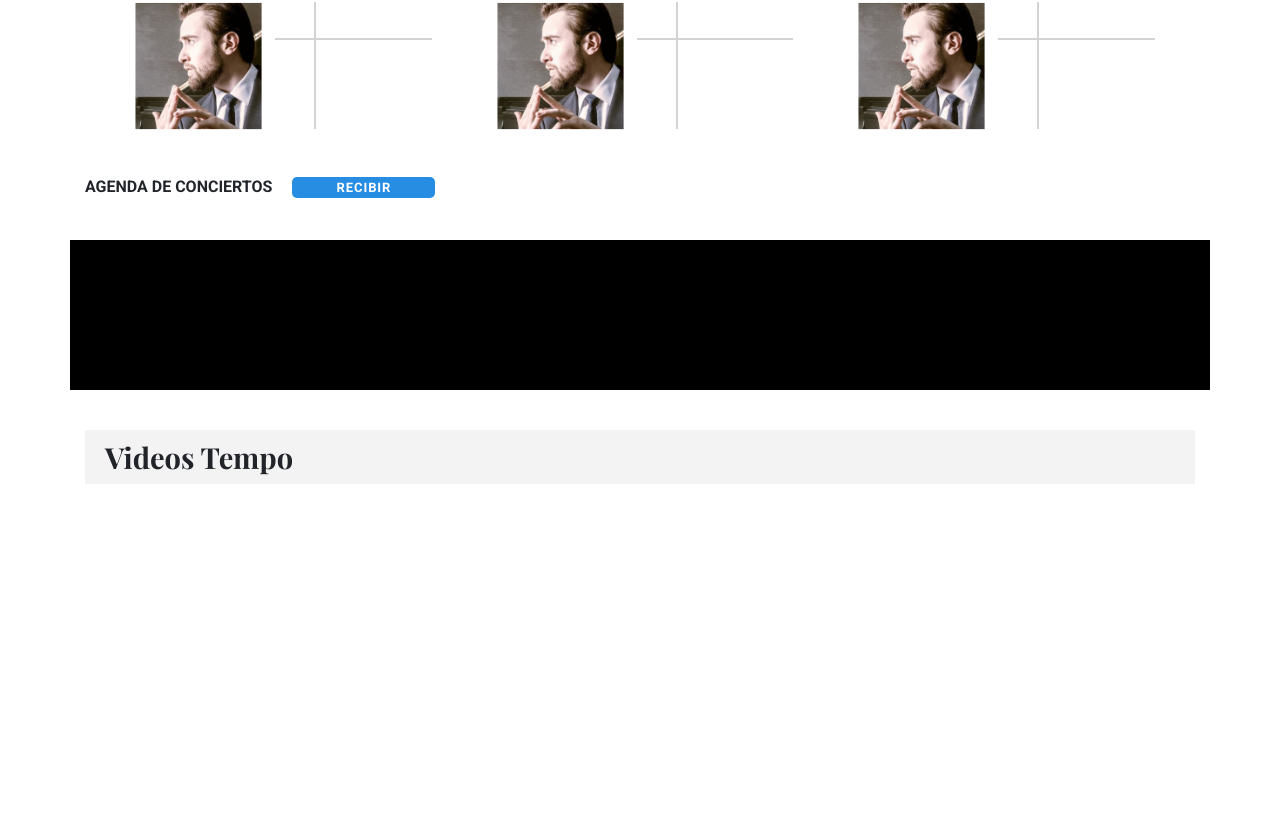
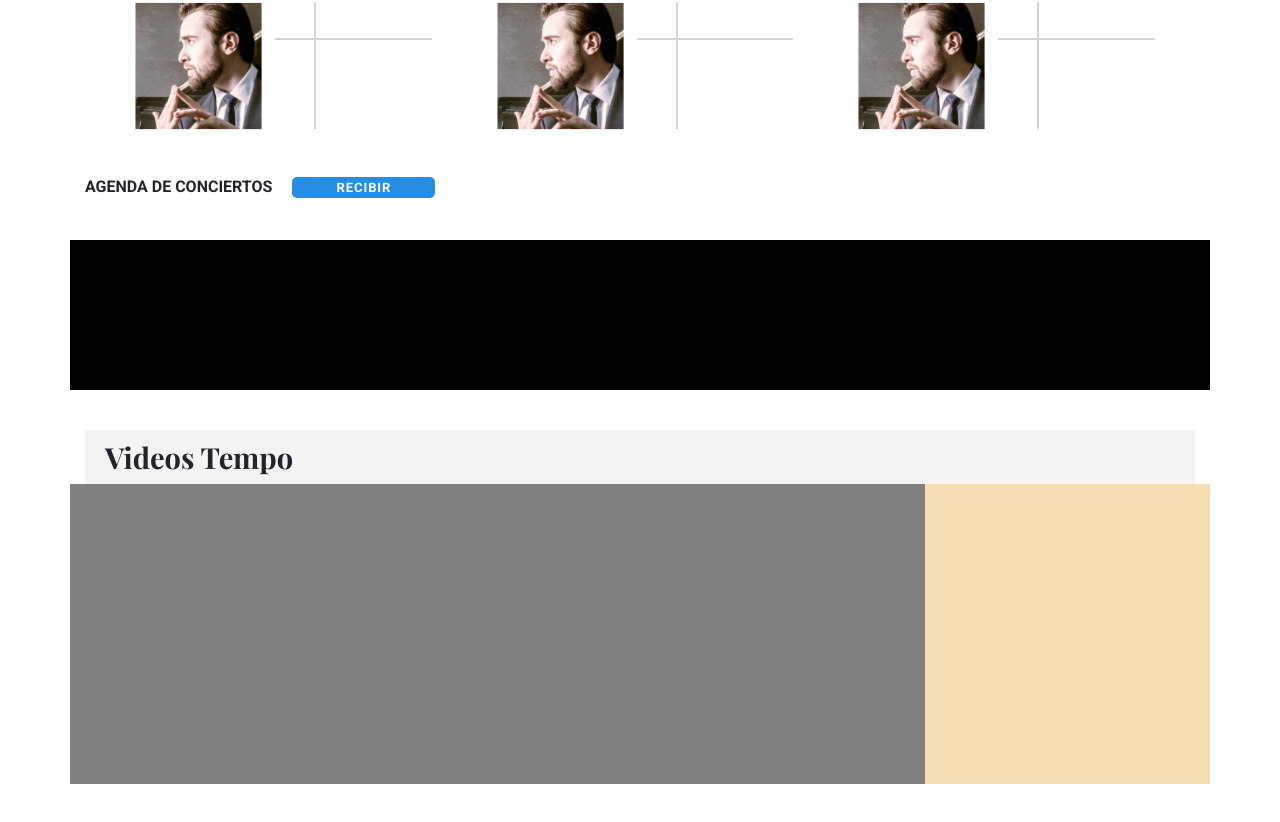
Before and after one commit to jomarz/tempo-front, a Vue app: page / in a window 1280 px wide. Shown: the part 1687-2509 px from the top of the page. Before the commit the page ends 2211 px from the top, so only its background shows below. Built offline with nearby package versions, Linux system fonts and the light colour scheme.

Commit message:
Create main-video component

```diff
--- /dev/null
+++ b/src/components/MainVideo.vue
@@ -0,0 +1,27 @@
+<template>
+    <div class="main-video-container container">
+        <div class="row main-video-row">
+            <div class="col main-video">
+
+            </div>
+        </div>
+        <div class="row-main-video-under">
+            <div class="col-6 main-video-title">
+
+            </div>
+            <div class="col-6 main-video-buttons">
+
+            </div>
+        </div>
+    </div>
+</template>
+
+<script>
+export default {
+
+}
+</script>
+
+<style lang="scss" scoped>
+
+</style>
--- a/src/components/VideosSection.vue
+++ b/src/components/VideosSection.vue
@@ -2,16 +2,21 @@
     <div class="content-section videos-section container-fluid">
         <div class="row section-nav-row">
             <div class="col pl-0 pr-0">
-                <section-nav-no-menu :navTitle="navTitle" :menuItems="menuItems"/>
+                <SectionNavNoMenu :navTitle="navTitle" :menuItems="menuItems"/>
             </div>
+        </div>
+        <div class="row main-videos-row">
+            <main-video class="col-12 col-md-8 col-lg-9 main-video"></main-video>
+            <div class="col-12 col-md-3 col-lg-3 video-carousel"></div>
         </div>
     </div>
 </template>
 
 <script>
+import MainVideo from './MainVideo.vue';
 import SectionNavNoMenu from './SectionNavNoMenu.vue';
 export default {
-  components: { SectionNavNoMenu },
+  components: { SectionNavNoMenu, MainVideo },
     setup()
     {
         const navTitle = "Videos Tempo";
@@ -21,5 +26,15 @@ export default {
 </script>
 
 <style lang="scss" scoped>
-
+    .videos-section {
+        .main-videos-row {
+            height: 300px;
+            .main-video {
+                background-color: gray;
+            }
+            .video-carousel {
+                background-color: wheat;
+            }
+        }
+    }
 </style>
```
